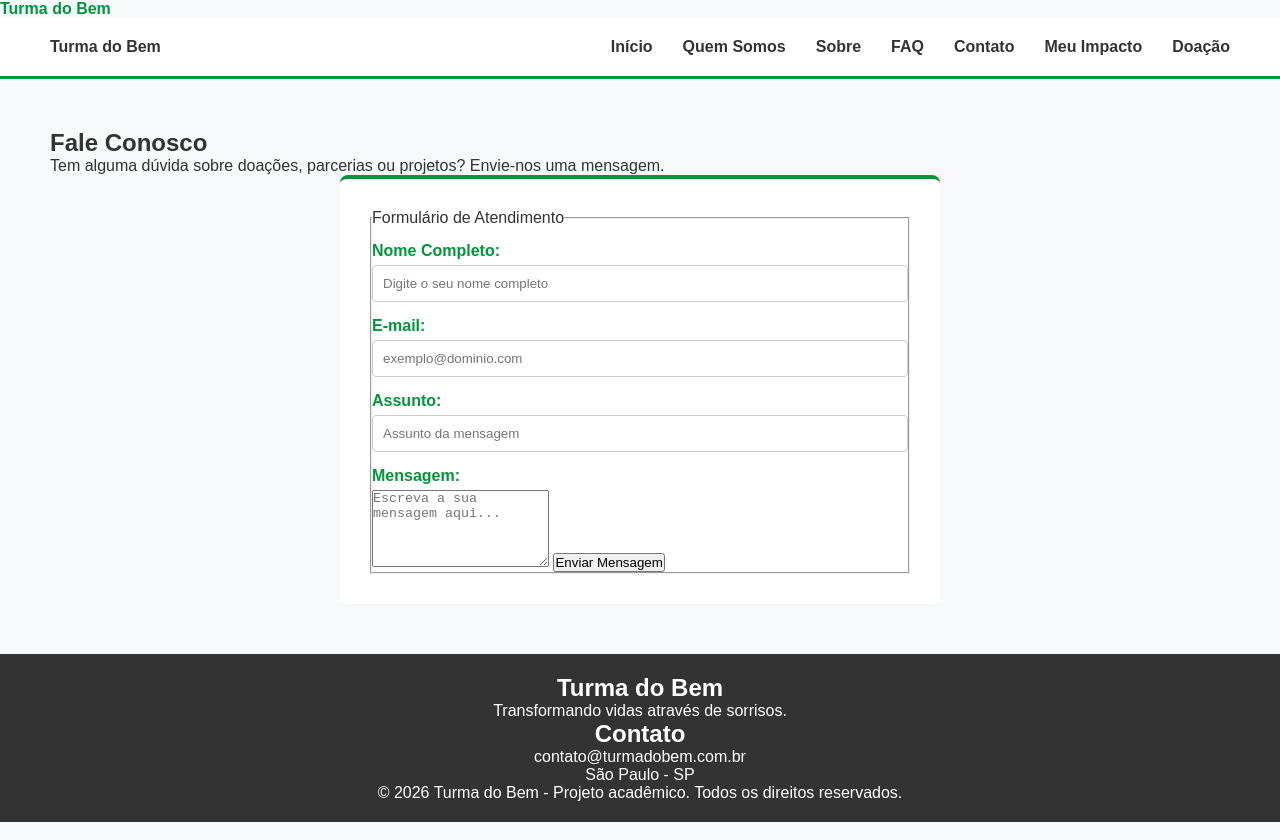
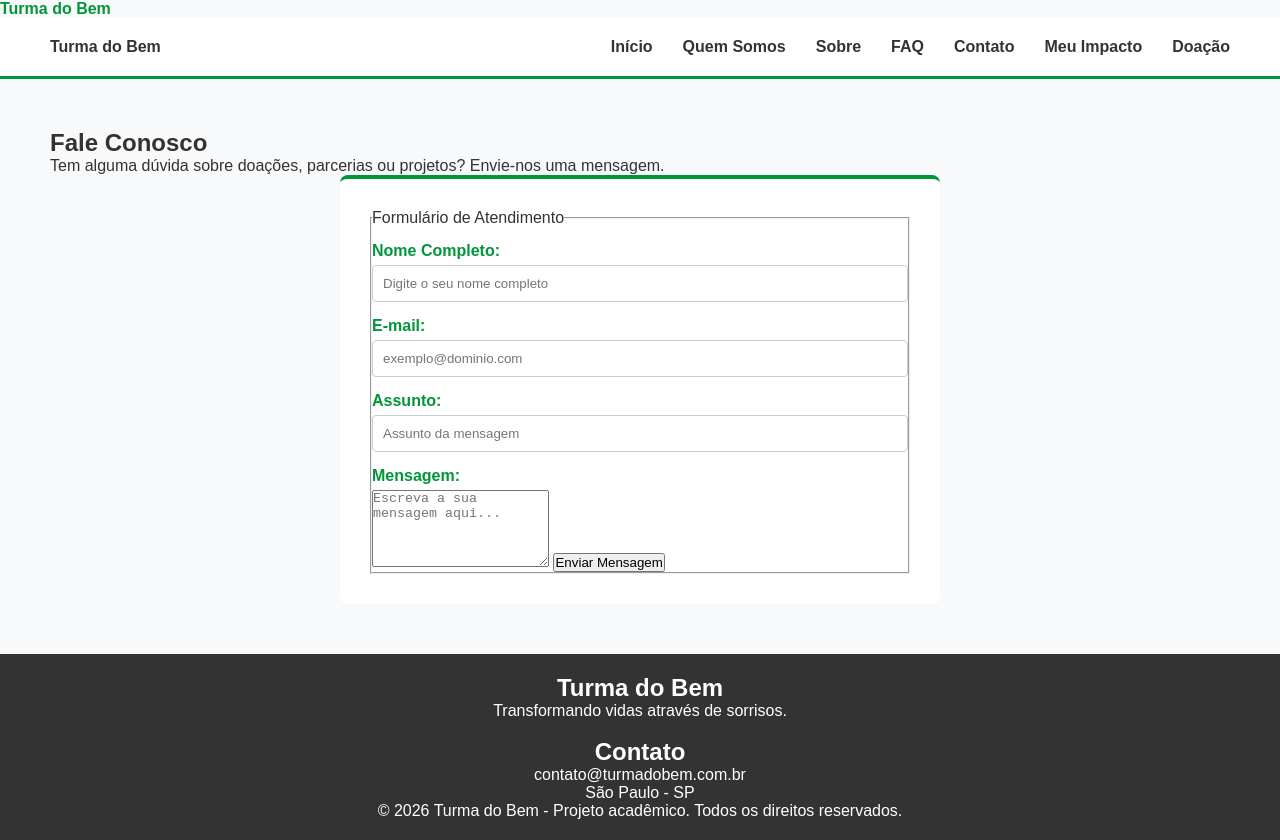
Before and after one commit to NextByte-1TDSPT/AmigosDaTurma, a plain HTML site: page pages/contato.html in a window 1280 px wide. Drawn offline with Linux system fonts and the light colour scheme.

Commit message:
correção de detalhes

```diff
--- a/pages/contato.html
+++ b/pages/contato.html
@@ -64,7 +64,7 @@
             <h2>Turma do Bem</h2>
             <p>Transformando vidas através de sorrisos.</p>
         </section>
-
+        <Br>
         <section>
             <h2>Contato</h2>
             <p>contato@turmadobem.com.br</p>
```
Also changed, not shown: pages/integrantes.html (+1 -1 lines).
